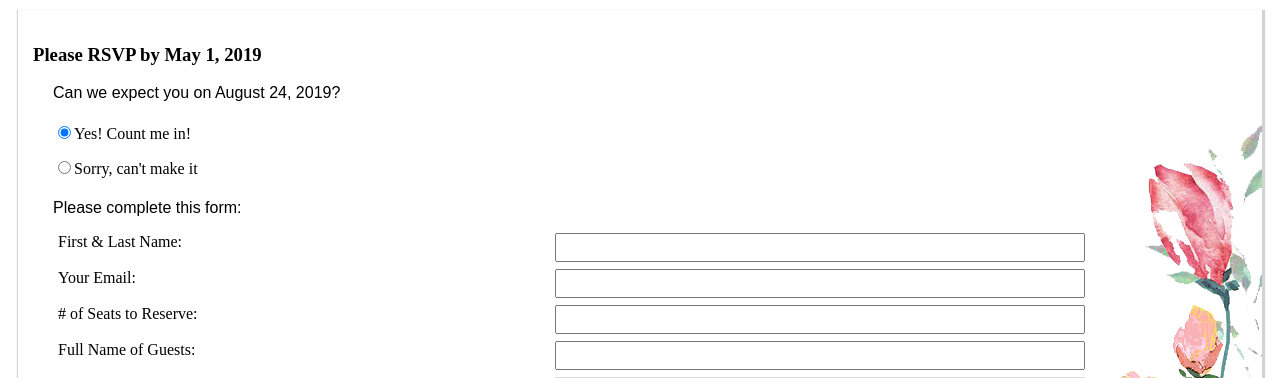
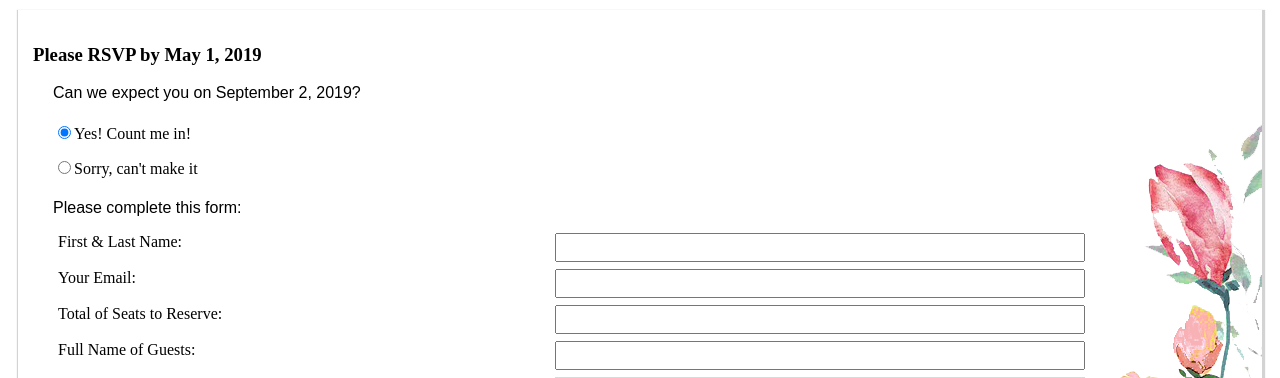
Before and after one commit to jennypoon/sj902, a React (Create React App) app in the folder client/: page / in a window 1280 px wide. Shown: the top 378 px of the page. Built offline with nearby package versions, Linux system fonts and the light colour scheme; a web font is replaced by a local one.

Commit message:
Changed input type and format mailgun notification

```diff
--- a/client/src/components/RSVP.jsx
+++ b/client/src/components/RSVP.jsx
@@ -31,7 +31,7 @@ class RSVP extends Component {
           <div>
             <h3>Your RSVP has been sent! Thank You!</h3>
             <p>Need to make a Change? Just submit another RSVP and we'll use the latest one</p>
-            <p>Got Questions? Email us at: jenny.poon@live.ca or call us at 604-716-7891</p>
+            <p>Got Questions? Email us at: stephenjenny2019@gmail.com or call us at 604-716-7891</p>
           </div>
           ) : (
           <div>
--- a/client/src/components/rsvpForm.jsx
+++ b/client/src/components/rsvpForm.jsx
@@ -66,7 +66,7 @@ class RsvpForm extends Component {
 
       <div>
           <label className="left">
-            <p>Can we expect you on August 24, 2019?</p>
+            <p>Can we expect you on September 2, 2019?</p>
           </label>
 
           <label className="right">
@@ -100,9 +100,9 @@ class RsvpForm extends Component {
               <input className="rsvpColumn input" type="text" name="email" onChange={this.handleChange} required ></input><br/><br/>
 
               <label className="rsvpColumn">
-                # of Seats to Reserve:
+                Total of Seats to Reserve:
               </label>
-              <input className="rsvpColumn input" type="text" name="plusone" onChange={this.handleChange}></input><br/><br/>
+              <input className="rsvpColumn input" type="number" min="1" max="6" name="plusone" onChange={this.handleChange}></input><br/><br/>
 
               <label className="rsvpColumn">
                Full Name of Guests:
```
Also changed, not shown: 1 other file (tests, documents, lock files or other folders).
